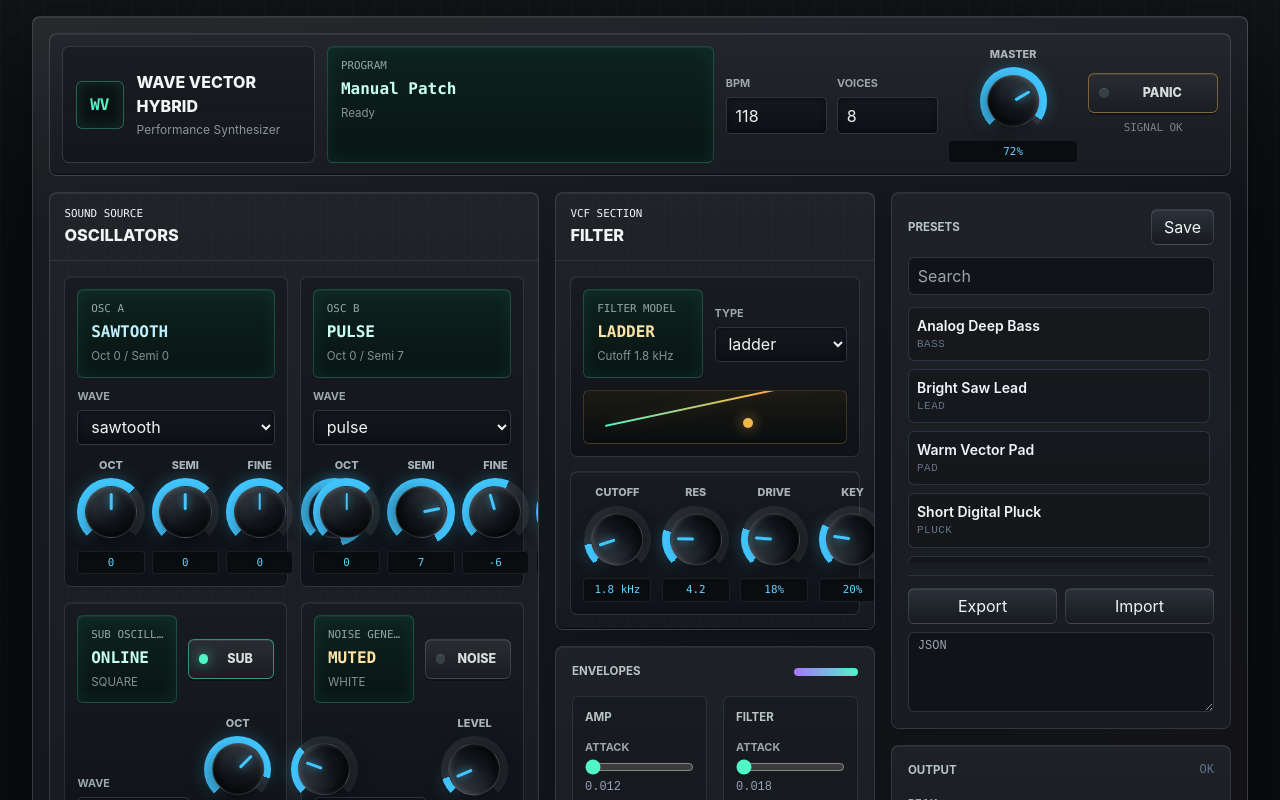
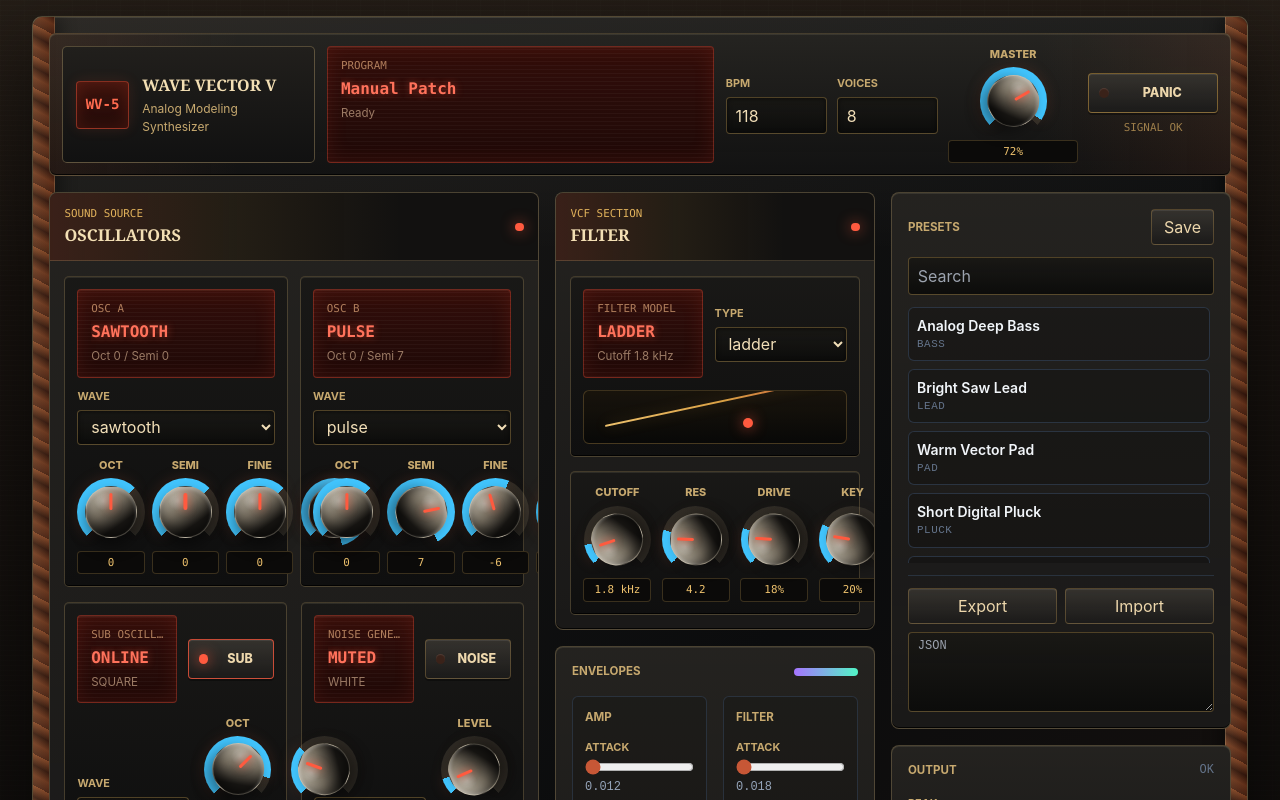
Before and after one commit to kimyounggaur/synthesizer, a React (Vite) app: page / in a window 1280 px wide. Shown: the top 800 px of the page. Built offline with nearby package versions, Linux system fonts and the light colour scheme.

Commit message:
Apply Prophet V inspired synth skin

```diff
--- a/src/components/Keyboard.tsx
+++ b/src/components/Keyboard.tsx
@@ -7,6 +7,7 @@ interface KeyboardProps {
 }
 
 const chromaticNames = ['C', 'C#', 'D', 'D#', 'E', 'F', 'F#', 'G', 'G#', 'A', 'A#', 'B'];
+const visibleKeyCount = 37;
 const computerMap = new Map<string, number>([
   ['a', 0],
   ['w', 1],
@@ -42,7 +43,7 @@ export function Keyboard({ onNoteOn, onNoteOff }: KeyboardProps) {
 
   const notes = useMemo(() => {
     const base = (keyboardOctave + 1) * 12;
-    return Array.from({ length: 25 }, (_, index) => base + index);
+    return Array.from({ length: visibleKeyCount }, (_, index) => base + index);
   }, [keyboardOctave]);
 
   useEffect(() => {
@@ -133,7 +134,7 @@ export function Keyboard({ onNoteOn, onNoteOff }: KeyboardProps) {
               }`}
               style={{
                 filter: active ? `brightness(${1.1 + velocity * 0.45})` : undefined,
-                background: active ? `linear-gradient(180deg, rgba(81,245,198,${0.45 + velocity * 0.35}), ${black ? '#111827' : '#e2e8f0'})` : undefined,
+                background: active ? `linear-gradient(180deg, rgba(255,90,63,${0.4 + velocity * 0.34}), ${black ? '#1d1b19' : '#fff8e7'})` : undefined,
               }}
               onPointerDown={(event) => {
                 event.currentTarget.setPointerCapture(event.pointerId);
--- a/src/components/TopBar.tsx
+++ b/src/components/TopBar.tsx
@@ -21,10 +21,10 @@ export function TopBar({ onPanic, meter }: TopBarProps) {
   return (
     <header className="command-panel">
       <div className="brand-plate">
-        <div className="brand-mark">WV</div>
+        <div className="brand-mark">WV-5</div>
         <div>
-          <div className="brand-name">Wave Vector Hybrid</div>
-          <div className="brand-subtitle">Performance Synthesizer</div>
+          <div className="brand-name">Wave Vector V</div>
+          <div className="brand-subtitle">Analog Modeling Synthesizer</div>
         </div>
       </div>
 
@@ -32,7 +32,7 @@ export function TopBar({ onPanic, meter }: TopBarProps) {
         eyebrow="Program"
         value={currentPreset ?? 'Manual Patch'}
         detail={meter.clipping ? 'Output clipping' : 'Ready'}
-        tone={meter.clipping ? 'red' : 'mint'}
+        tone="red"
         className="min-h-[78px]"
       />
 
--- a/src/styles.css
+++ b/src/styles.css
@@ -700,6 +700,338 @@
     transform: translateY(1px);
   }
 
+  /* Arturia Prophet V inspired skin */
+  body {
+    color: #efe7d3;
+    background:
+      linear-gradient(180deg, rgba(255, 236, 196, 0.05), rgba(0, 0, 0, 0) 18rem),
+      repeating-linear-gradient(90deg, rgba(255, 255, 255, 0.012) 0, rgba(255, 255, 255, 0.012) 1px, transparent 1px, transparent 24px),
+      #15110e;
+  }
+
+  .synth-workbench {
+    background:
+      linear-gradient(180deg, rgba(43, 30, 20, 0.28), rgba(6, 7, 8, 0.82)),
+      repeating-linear-gradient(0deg, rgba(255, 255, 255, 0.014) 0, rgba(255, 255, 255, 0.014) 1px, transparent 1px, transparent 5px);
+  }
+
+  .hardware-shell {
+    position: relative;
+    overflow: hidden;
+    border: 1px solid rgba(255, 221, 151, 0.28);
+    border-radius: 10px;
+    background:
+      linear-gradient(180deg, rgba(255, 245, 220, 0.07), rgba(0, 0, 0, 0) 18%),
+      linear-gradient(135deg, #1d1b19, #0b0c0d 54%, #19110d);
+    box-shadow:
+      0 32px 80px rgba(0, 0, 0, 0.58),
+      inset 0 1px 0 rgba(255, 240, 200, 0.12),
+      inset 0 -1px 0 rgba(0, 0, 0, 0.92);
+  }
+
+  .hardware-shell::before,
+  .hardware-shell::after {
+    position: absolute;
+    top: 0;
+    bottom: 0;
+    z-index: 0;
+    width: clamp(0.7rem, 2.2vw, 1.35rem);
+    background:
+      linear-gradient(90deg, rgba(255, 230, 180, 0.12), rgba(30, 9, 2, 0.18)),
+      repeating-linear-gradient(28deg, #4c2313 0, #6f361c 9px, #33150b 18px, #8a4826 28px);
+    content: "";
+    opacity: 0.96;
+  }
+
+  .hardware-shell::before {
+    left: 0;
+    box-shadow: inset -1px 0 0 rgba(255, 232, 179, 0.2), 5px 0 18px rgba(0, 0, 0, 0.42);
+  }
+
+  .hardware-shell::after {
+    right: 0;
+    box-shadow: inset 1px 0 0 rgba(255, 232, 179, 0.2), -5px 0 18px rgba(0, 0, 0, 0.42);
+  }
+
+  .hardware-shell > * {
+    position: relative;
+    z-index: 1;
+  }
+
+  .command-panel,
+  .panel,
+  .section-panel,
+  .module-block {
+    border-color: rgba(214, 184, 126, 0.26);
+    background:
+      linear-gradient(180deg, rgba(255, 242, 208, 0.055), rgba(255, 255, 255, 0.01)),
+      #171615;
+    box-shadow:
+      inset 0 1px 0 rgba(255, 238, 194, 0.09),
+      inset 0 -1px 0 rgba(0, 0, 0, 0.86);
+  }
+
+  .command-panel {
+    border-radius: 7px;
+    background:
+      linear-gradient(180deg, rgba(255, 239, 199, 0.08), rgba(0, 0, 0, 0.02)),
+      linear-gradient(90deg, rgba(111, 54, 28, 0.2), transparent 16%, transparent 84%, rgba(111, 54, 28, 0.18)),
+      #121212;
+  }
+
+  .brand-plate {
+    border-color: rgba(214, 184, 126, 0.34);
+    border-radius: 5px;
+    background:
+      linear-gradient(180deg, #211f1c, #111111),
+      #15130f;
+  }
+
+  .brand-mark {
+    width: 3.35rem;
+    border-color: rgba(255, 89, 62, 0.46);
+    border-radius: 4px;
+    background:
+      linear-gradient(180deg, rgba(255, 82, 50, 0.16), rgba(255, 82, 50, 0.04)),
+      #180706;
+    color: #ff6b4f;
+    font-size: 0.88rem;
+    box-shadow: inset 0 0 16px rgba(255, 82, 50, 0.16), 0 0 14px rgba(255, 82, 50, 0.12);
+  }
+
+  .brand-name,
+  .section-panel-title {
+    color: #f3dfb4;
+    font-family: Georgia, "Times New Roman", serif;
+    font-weight: 700;
+  }
+
+  .brand-subtitle,
+  .control-label,
+  .knob-label,
+  .panel-title {
+    color: #c7a96f;
+  }
+
+  .section-panel-cyan,
+  .section-panel-mint {
+    --section-accent: #d9a044;
+  }
+
+  .section-panel-amber,
+  .section-panel-violet {
+    --section-accent: #c75736;
+  }
+
+  .section-panel-red {
+    --section-accent: #ff5a3f;
+  }
+
+  .section-panel-header {
+    border-bottom-color: rgba(214, 184, 126, 0.22);
+    background:
+      linear-gradient(90deg, rgba(199, 87, 54, 0.22), rgba(217, 160, 68, 0.09) 36%, transparent 72%),
+      #121110;
+  }
+
+  .section-panel-eyebrow {
+    color: #e0b15b;
+  }
+
+  .section-panel-led {
+    background: #ff5a3f;
+    box-shadow: 0 0 14px rgba(255, 90, 63, 0.72);
+  }
+
+  .module-block {
+    border-radius: 5px;
+    background:
+      linear-gradient(180deg, rgba(255, 236, 192, 0.04), rgba(0, 0, 0, 0.04)),
+      #101010;
+  }
+
+  .module-block-cyan,
+  .module-block-mint {
+    --module-accent: #d9a044;
+  }
+
+  .module-block-violet,
+  .module-block-amber {
+    --module-accent: #c75736;
+  }
+
+  .mini-input,
+  .mini-select,
+  .panel-input,
+  .panel-select {
+    border-color: rgba(207, 166, 91, 0.35);
+    border-radius: 4px;
+    background:
+      linear-gradient(180deg, rgba(255, 238, 197, 0.055), rgba(0, 0, 0, 0.02)),
+      #0c0c0b;
+    color: #f2dfb8;
+  }
+
+  .mini-input:focus,
+  .mini-select:focus {
+    border-color: rgba(255, 90, 63, 0.7);
+  }
+
+  .range {
+    accent-color: #c75736;
+  }
+
+  .mini-display,
+  .mini-display-cyan,
+  .mini-display-amber,
+  .mini-display-red {
+    border-color: rgba(255, 90, 63, 0.34);
+    border-radius: 4px;
+    background:
+      linear-gradient(180deg, rgba(255, 72, 46, 0.12), rgba(255, 72, 46, 0.035)),
+      repeating-linear-gradient(0deg, rgba(255, 255, 255, 0.035) 0, rgba(255, 255, 255, 0.035) 1px, transparent 1px, transparent 4px),
+      #160605;
+    box-shadow:
+      inset 0 0 20px rgba(255, 72, 46, 0.13),
+      inset 0 1px 0 rgba(255, 210, 176, 0.08);
+  }
+
+  .mini-display-eyebrow {
+    color: rgba(255, 196, 142, 0.62);
+  }
+
+  .mini-display-value,
+  .mini-display-cyan .mini-display-value,
+  .mini-display-amber .mini-display-value,
+  .mini-display-red .mini-display-value {
+    color: #ff725b;
+    text-shadow: 0 0 8px rgba(255, 89, 62, 0.48);
+  }
+
+  .mini-display-detail {
+    color: rgba(255, 217, 178, 0.54);
+  }
+
+  .knob-cyan,
+  .knob-mint {
+    --knob-accent: #d9a044;
+  }
+
+  .knob-amber,
+  .knob-violet {
+    --knob-accent: #c75736;
+  }
+
+  .knob-dial::before {
+    background: conic-gradient(from -135deg, var(--knob-accent) 0 var(--knob-fill), rgba(238, 216, 170, 0.12) var(--knob-fill) 75%, transparent 75%);
+    filter: drop-shadow(0 0 7px rgba(199, 87, 54, 0.18));
+  }
+
+  .knob-face {
+    border-color: rgba(255, 244, 220, 0.2);
+    background:
+      radial-gradient(circle at 35% 28%, rgba(255, 255, 255, 0.26), transparent 20%),
+      linear-gradient(145deg, #d8d1c1, #746c5e 44%, #1a1815 72%),
+      #3a342b;
+    box-shadow:
+      inset 0 2px 3px rgba(255, 255, 255, 0.24),
+      inset 0 -7px 11px rgba(0, 0, 0, 0.56),
+      0 8px 16px rgba(0, 0, 0, 0.46);
+  }
+
+  .knob-indicator {
+    width: 0.2rem;
+    background: #ff5a3f;
+    box-shadow: 0 0 8px rgba(255, 90, 63, 0.78);
+  }
+
+  .knob-value {
+    border-color: rgba(207, 166, 91, 0.24);
+    background: #0b0a09;
+    color: #edc16d;
+  }
+
+  .led-button,
+  .soft-button {
+    border-color: rgba(207, 166, 91, 0.3);
+    border-radius: 4px;
+    background:
+      linear-gradient(180deg, rgba(255, 238, 207, 0.12), rgba(255, 255, 255, 0.01)),
+      #191817;
+    color: #edd7ac;
+  }
+
+  .led-button:hover,
+  .soft-button:hover {
+    border-color: rgba(255, 90, 63, 0.62);
+    color: #fff0c8;
+  }
+
+  .led-button.is-active,
+  .led-button.is-danger.is-active {
+    border-color: rgba(255, 90, 63, 0.75);
+  }
+
+  .led-button-light {
+    background: #3a2219;
+  }
+
+  .led-button.is-active .led-button-light,
+  .led-button.is-danger.is-active .led-button-light {
+    background: #ff5a3f;
+    box-shadow: 0 0 14px rgba(255, 90, 63, 0.86);
+  }
+
+  .clip-indicator {
+    color: #9d7e4a;
+  }
+
+  .clip-indicator.is-hot {
+    color: #ff725b;
+  }
+
+  .filter-curve {
+    border-color: rgba(207, 166, 91, 0.26);
+    background:
+      linear-gradient(180deg, rgba(217, 160, 68, 0.08), rgba(0, 0, 0, 0.02)),
+      #080807;
+  }
+
+  .filter-curve-line {
+    background: linear-gradient(90deg, #edc16d, #d9a044 54%, #c75736);
+    box-shadow: 0 0 14px rgba(217, 160, 68, 0.32);
+  }
+
+  .filter-curve-dot {
+    background: #ff5a3f;
+    box-shadow: 0 0 14px rgba(255, 90, 63, 0.76);
+  }
+
+  .lcd {
+    border-color: rgba(255, 90, 63, 0.34);
+    background:
+      linear-gradient(180deg, rgba(255, 72, 46, 0.12), rgba(255, 72, 46, 0.035)),
+      #160605;
+    color: #ff725b;
+    box-shadow: inset 0 0 18px rgba(255, 72, 46, 0.12);
+  }
+
+  .keyboard-key.bg-slate-200 {
+    border: 1px solid rgba(44, 33, 23, 0.45);
+    background:
+      linear-gradient(180deg, #fff8e7, #dfd1b6 82%, #bda987) !important;
+    color: #241810;
+    box-shadow: inset 0 -8px 12px rgba(67, 43, 23, 0.22), 0 3px 0 rgba(0, 0, 0, 0.38);
+  }
+
+  .keyboard-key.bg-slate-950 {
+    border: 1px solid rgba(0, 0, 0, 0.7);
+    background:
+      linear-gradient(180deg, #1d1b19, #050505 84%) !important;
+    color: #c7a96f;
+    box-shadow: inset 0 -6px 10px rgba(255, 255, 255, 0.055), 0 3px 0 rgba(0, 0, 0, 0.54);
+  }
+
   @media (max-width: 1180px) {
     .command-panel,
     .main-console-grid,
```
